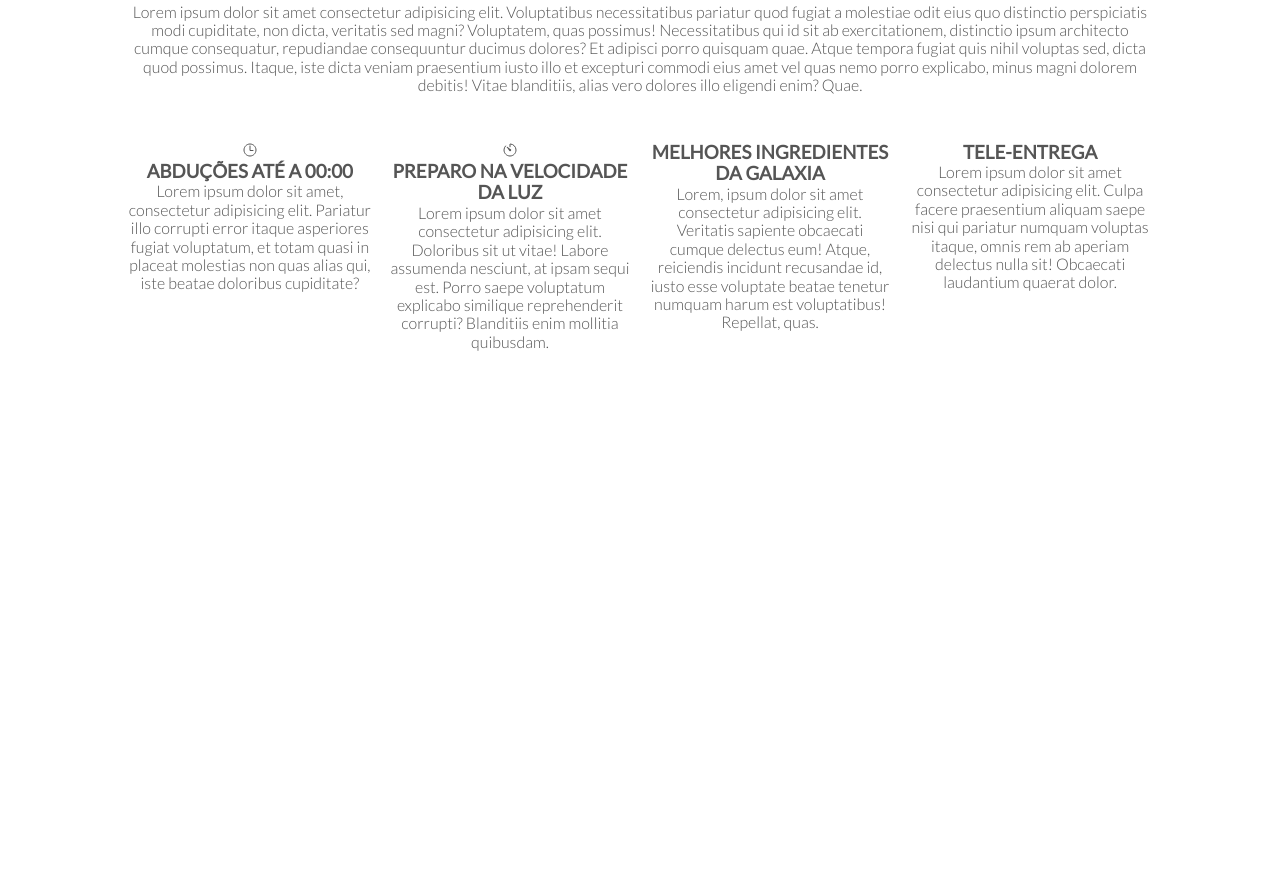
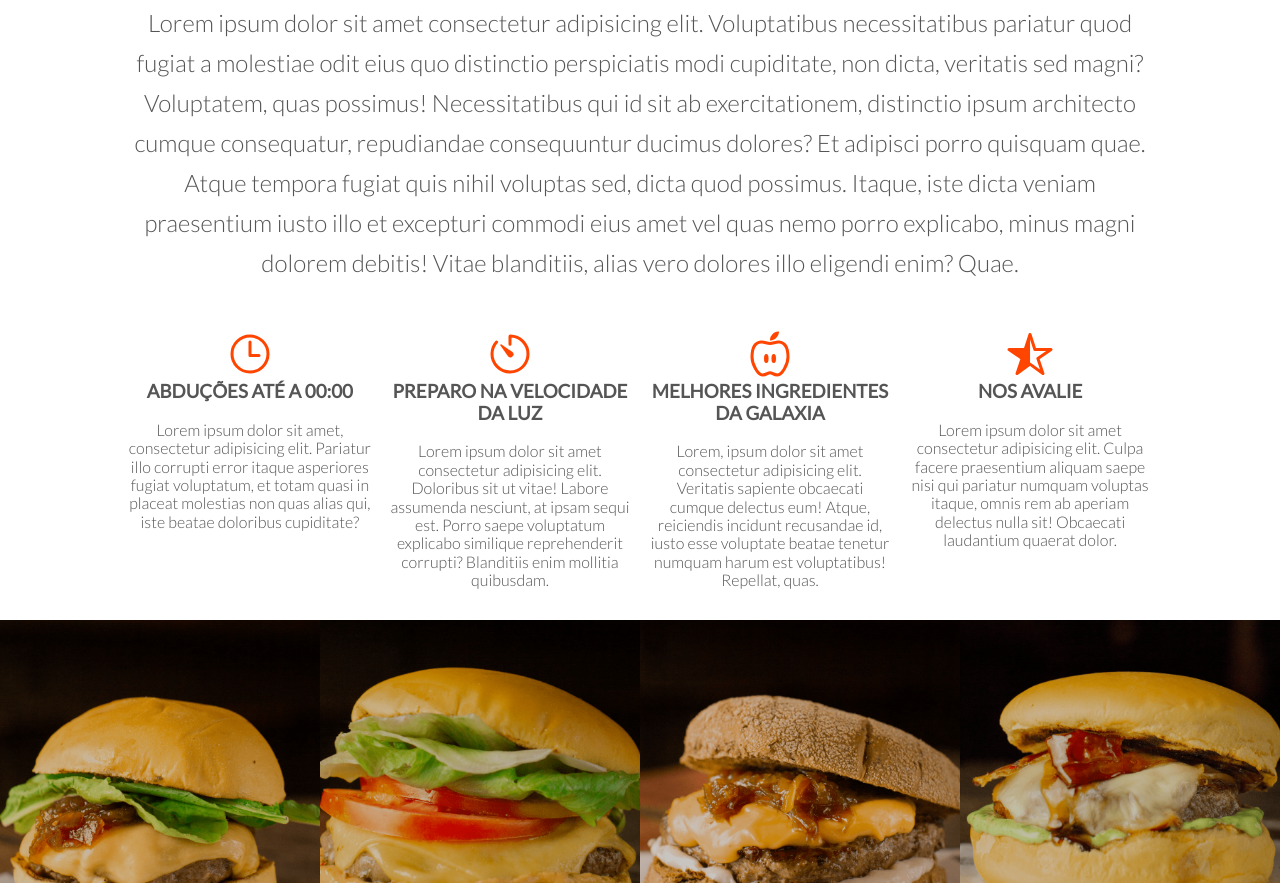
Before and after one commit to Matheus-kb/Projeto-1, a plain HTML site: page resources/index.html in a window 1280 px wide. Shown: the part 890-1773 px from the top of the page. Before the commit the page ends 1271 px from the top, so only its background shows below. Drawn offline with nearby package versions, Linux system fonts and the light colour scheme.

Commit message:
modificações

```diff
--- a/resources/css/style.css
+++ b/resources/css/style.css
@@ -131,6 +131,7 @@ color: #fff;
     text-align: center;
     margin: 20px 10%;
 }
+
 .section-features-h2{
     font-size: 3rem;
 
@@ -148,7 +149,44 @@ color: #fff;
     margin-bottom: 20px;
 
 }
-.section-features-p .long-copy{
+.section-features .long-copy{
     font-size: 1.5rem;
     line-height: 2.5rem;
 }
+
+.section-features ion-icon{
+    font-size: 3rem;
+    color: orangered;
+    border-bottom: 7px;
+}
+
+.image-showcase{
+    width: 100%;
+    list-style: none;
+}
+
+.image-showcase li{
+    display: flex;
+    width: 25%;
+    overflow: hidden;
+    float: left;
+}
+
+.image-showcase .foto{
+    width: 100%;
+    background-color: black;
+}
+
+.foto img{
+    width: 100%;
+    height: auto;
+    opacity: 0.8;
+    transform:scale(1.2) ;
+
+    transition: transform 0.5s, opacity 0.5s;
+}
+
+.foto img:hover{
+    transform: scale(1.0);
+    opacity: 1;
+}
--- a/resources/index.html
+++ b/resources/index.html
@@ -18,12 +18,12 @@
 <body>
     <header>
         <nav>
-            <img class="logo" src="img/burger-solid.svg" alt="">
+            <img class="logo" src="img/android-chrome-512x512.png" alt="">
 
             <ul class="main-nav">
                 <li><a href="#">Tele entrega</a></li>
                 <li><a href="#">Funcionamento</a></li>
-                <li><a href="#">Cardápio</a></li>
+                <li><a href="#cardapio">Cardápio</a></li>
                 <li><a href="#">Cardápio</a></li>
             </ul>
         </nav>
@@ -52,23 +52,73 @@
             <div class="col span-1-of-4">
                 <ion-icon name="time-outline"></ion-icon>
                 <h3>Abduções até a 00:00</h3>
+                <br>
                 <p>Lorem ipsum dolor sit amet, consectetur adipisicing elit. Pariatur illo corrupti error itaque asperiores fugiat voluptatum, et totam quasi in placeat molestias non quas alias qui, iste beatae doloribus cupiditate?</p>
             </div>
             <div class="col span-1-of-4">
                 <ion-icon name="timer-outline"></ion-icon>
                 <h3>Preparo na velocidade da luz</h3>
+                <br>
                 <p>Lorem ipsum dolor sit amet consectetur adipisicing elit. Doloribus sit ut vitae! Labore assumenda nesciunt, at ipsam sequi est. Porro saepe voluptatum explicabo similique reprehenderit corrupti? Blanditiis enim mollitia quibusdam.</p>
             </div>
             <div class="col span-1-of-4">
-
+                <ion-icon name="nutrition-outline"></ion-icon>
                 <h3>Melhores ingredientes da Galaxia </h3>
+                <br>
                 <p>Lorem, ipsum dolor sit amet consectetur adipisicing elit. Veritatis sapiente obcaecati cumque delectus eum! Atque, reiciendis incidunt recusandae id, iusto esse voluptate beatae tenetur numquam harum est voluptatibus! Repellat, quas.</p>
             </div>
             <div class="col span-1-of-4">
-                <h3>Tele-entrega</h3>
+                <ion-icon name="star-half-outline"></ion-icon>
+                <h3>Nos Avalie</h3>
+                <br>
                 <p>Lorem ipsum dolor sit amet consectetur adipisicing elit. Culpa facere praesentium aliquam saepe nisi qui pariatur numquam voluptas itaque, omnis rem ab aperiam delectus nulla sit! Obcaecati laudantium quaerat dolor.</p>
             </div>
         </div>
+    </section>
+
+    <section class="sections-fotos" id="cardapio">
+        <ul class="image-showcase">
+            <li>
+                <figure class="foto">
+                    <img src="img/1.jpg" alt="Foto 01" width="720" height="640">
+                </figure>
+            </li>
+            <li>
+                <figure class="foto">
+                    <img src="img/2.jpg" alt="Foto 02" width="720" height="640">
+                </figure>
+            </li>
+            <li>
+                <figure class="foto">
+                    <img src="img/3.jpg" alt="Foto 03" width="720" height="640">
+                </figure>
+            </li>
+            <li>
+                <figure class="foto">
+                    <img src="img/4.jpg" alt="Foto 04" width="720" height="640">
+                </figure>
+            </li>
+            <li>
+                <figure class="foto">
+                    <img src="img/5.jpg" alt="Foto 05" width="720" height="640">
+                </figure>
+            </li>
+            <li>
+                <figure class="foto">
+                    <img src="img/6.jpg" alt="Foto 06" width="720" height="640">
+                </figure>
+            </li>
+            <li>
+                <figure class="foto">
+                    <img src="img/7.jpg" alt="Foto 07" width="720" height="640">
+                </figure>
+            </li>
+            <li>
+                <figure class="foto">
+                    <img src="img/8.jpg" alt="Foto 08" width="720" height="640">
+                </figure>
+            </li>
+        </ul>
     </section>
 
 
```
Also changed, not shown: resources/img/1.jpg (added), resources/img/2.jpg (added), resources/img/3.jpg (added), resources/img/4.jpg (added), resources/img/5.jpg (added), resources/img/6.jpg (added), resources/img/7.jpg (added), resources/img/8.jpg (added), resources/img/android-chrome-512x512.png (added), resources/img/burger-solid.svg (deleted).
